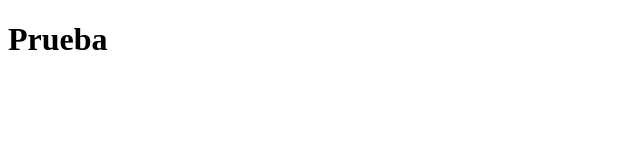
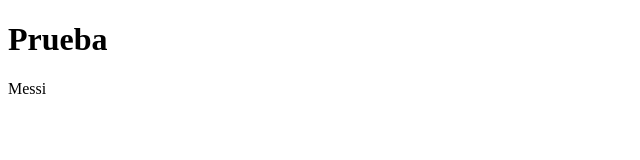
Before and after one commit to jonma16/ED_EjercicioParejas_-Goizeder-y-Jon-, a plain HTML site: page index.html in a window 1280 px wide. Shown: the full height of the page, 0-640 px from the left. Drawn offline with Linux system fonts and the light colour scheme.

Commit message:
Hacemos la etiqueta de body y ponemos un parágrafo

```diff
--- a/index.html
+++ b/index.html
@@ -3,4 +3,7 @@
 	<head>
 	  <H1>Prueba</H1>
 	</head>
+	<body>
+		<p>Messi</p>
+	</body>
 </html>
```
